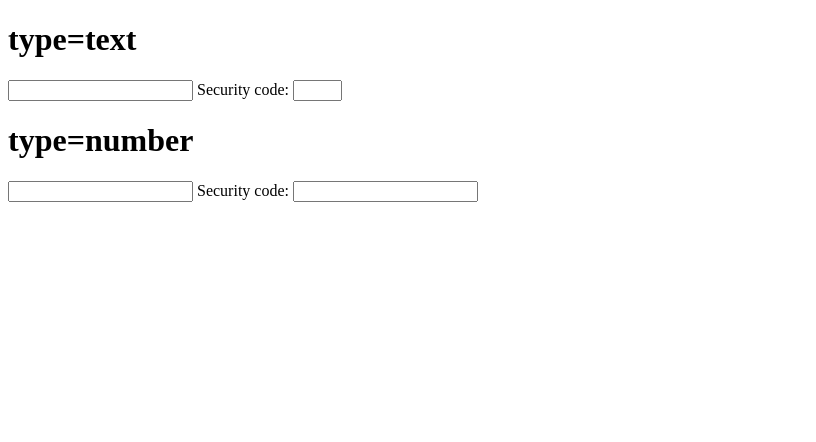
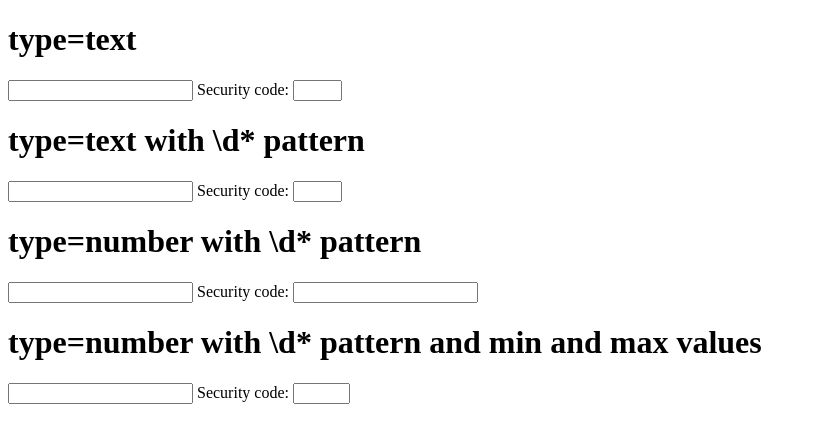
Before and after one commit to dr0ptp4kt/dr0ptp4kt.github.io, a plain HTML site: page forms.html in a window 1280 px wide. Shown: the whole page, without its empty margins (0-816 px from the left). Drawn offline with Linux system fonts and the light colour scheme.

Commit message:
Add files via upload

```diff
--- a/forms.html
+++ b/forms.html
@@ -27,13 +27,23 @@ input::-webkit-inner-spin-button {
 Security code:
 <input id="F1136" class="ORB_INPUT" name="CVV" size="3" maxlength="4" autocomplete="off" value="" type="text">
 
-<h1>type=number</h1>
-<input id="F1009" class="ORB_INPUT" aria-required="true" aria-describedby="ERRORMESSAGE_F1009 cc_example" name="CREDITCARDNUMBER" size="20" maxlength="19" autocomplete="off" value="" type="number" pattern="\d*">
+<h1>type=text with \d* pattern</h1>
+<input id="F1009" class="ORB_INPUT" aria-required="true" aria-describedby="ERRORMESSAGE_F1009 cc_example" name="CREDITCARDNUMBER" size="20" maxlength="19" autocomplete="off" value="" type="text" pattern="\d*">
+
+Security code:
+<input id="F1136" class="ORB_INPUT" name="CVV" size="3" maxlength="4" autocomplete="off" value="" type="text" pattern="\d*">
+
+<h1>type=number with \d* pattern</h1>
+<input id="F1009" class="ORB_INPUT" aria-required="true" aria-describedby="ERRORMESSAGE_F1009 cc_example" name="CREDITCARDNUMBER" size="20" maxlength="19" autocomplete="off" value="" type="text" pattern="\d*">
 
 Security code:
 <input id="F1136" class="ORB_INPUT" name="CVV" size="3" maxlength="4" autocomplete="off" value="" type="number" pattern="\d*">
 
+<h1>type=number with \d* pattern and min and max values</h1>
+<input id="F1009" class="ORB_INPUT" aria-required="true" aria-describedby="ERRORMESSAGE_F1009 cc_example" name="CREDITCARDNUMBER" size="20" maxlength="19" min="0" max="9999999999999999999" autocomplete="off" value="" type="text" pattern="\d*">
 
+Security code:
+<input id="F1136" class="ORB_INPUT" name="CVV" size="3" maxlength="4" min="0" max="9999" autocomplete="off" value="" type="number" pattern="\d*">
 
 </form>
 </html>
```
